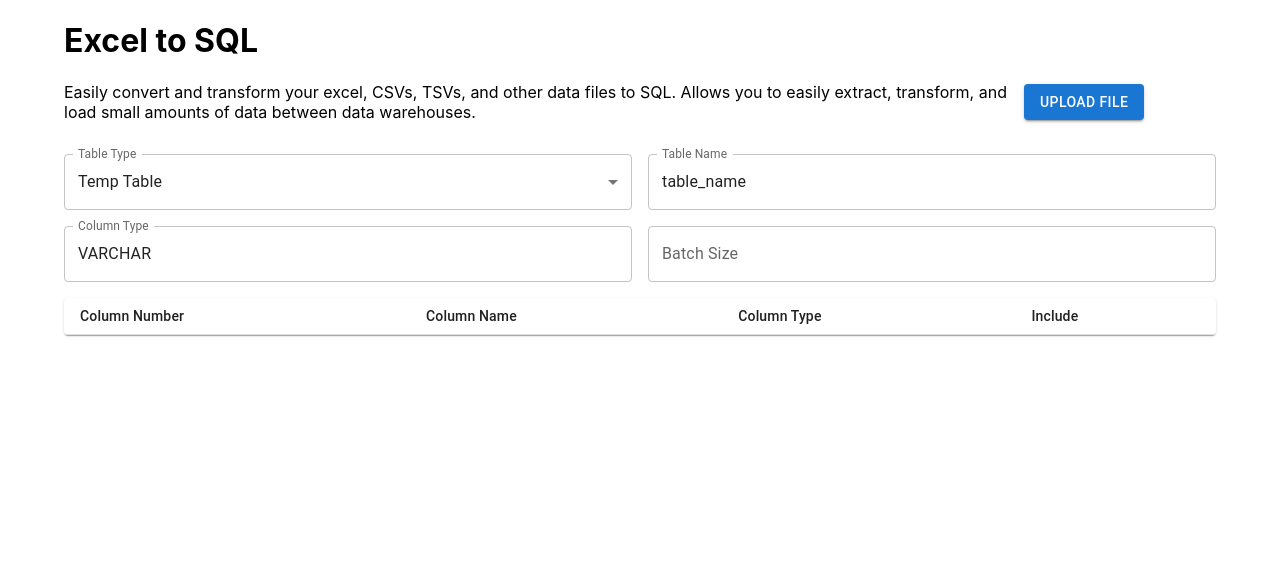
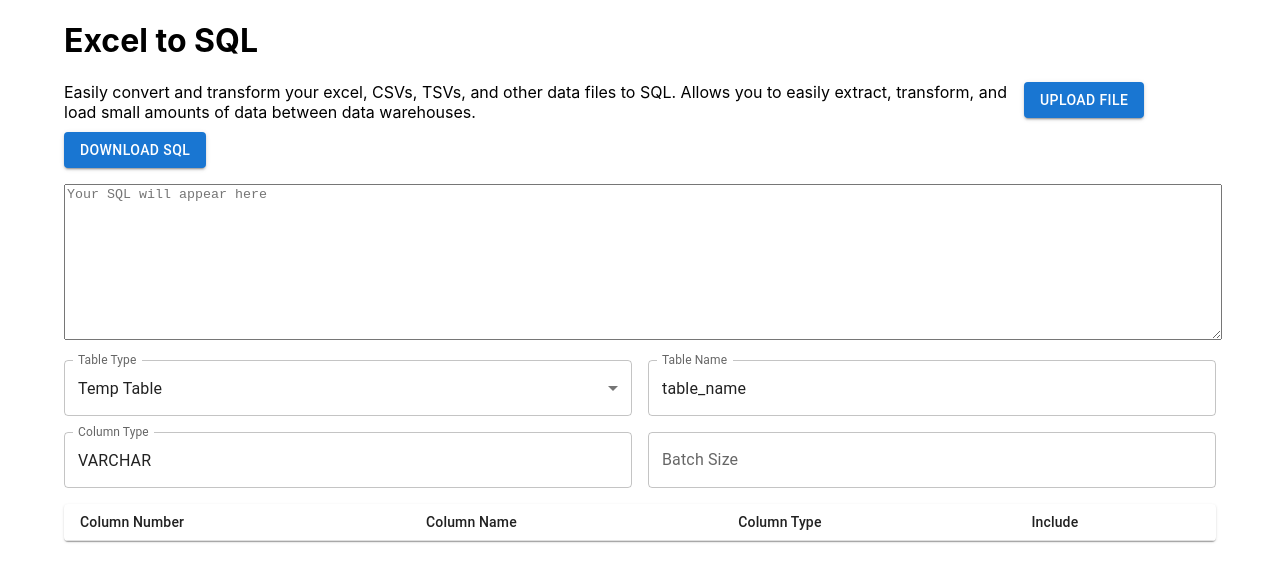
Before and after one commit to ryanwith/sqlgenerator, a React (Create React App) app: page / in a window 1280 px wide. Shown: the top 582 px of the page. Built offline with nearby package versions, Linux system fonts and the light colour scheme.

Commit message:
add ability to download sql

```diff
--- a/src/App.js
+++ b/src/App.js
@@ -1,10 +1,12 @@
 import React, { useState, useEffect } from 'react';
 import './App.css';
 import FileUpload from './components/FileUpload';
+// import SQLDownload from './components/SQLDownload';
 import SQLDisplay from './components/SQLDisplay';
 import { generateAllStatements } from './utils/sqlGenerator';
 import { Container, Typography, Grid, Box, InputLabel, Select, FormControl, MenuItem, TextField,
-  Paper, Table, TableBody, TableCell, TableContainer, TableHead, TableRow, Checkbox } from '@mui/material';
+  Paper, Table, TableBody, TableCell, TableContainer, TableHead, TableRow, Checkbox, Button } from '@mui/material';
+// import { downloadAsSingleFile } from './utils/sqlUnloader';
 
 
 function App() {
@@ -52,6 +54,19 @@ function App() {
     setFields(newFields);
   };
 
+  const downloadSQL = () => {
+    const blob = new Blob([sql], { type: 'text/sql' });
+    const url = URL.createObjectURL(blob);
+    const a = document.createElement('a');
+    a.href = url;
+    a.download = `${tableName}.sql`;
+    document.body.appendChild(a);
+    a.click();
+    document.body.removeChild(a);
+    URL.revokeObjectURL(url);
+  };
+
+
   useEffect(() => {
     if (fileData !== null ) {
       const allStatements = generateAllStatements(fileData, fields, tableName, columnType, tableType, batchSize);
@@ -68,12 +83,17 @@ return (
       <Grid item md={10} sm={9}>
           Easily convert and transform your excel, CSVs, TSVs, and other data files to SQL. Allows you to easily extract, transform, and load small amounts of data between data warehouses.
       </Grid>
-      <Grid item md={2} sm={3} style={{ display: 'flex', justifyContent: 'flex-end', alignItems: 'center' }}>
+      <Grid item xs="auto" >
         <FileUpload onData={handleData} />
+      </Grid>
+      <Grid item xs="auto" >
+      <Button variant="contained" color="primary" onClick={downloadSQL} style={{ marginTop: '10px' }}>
+          Download SQL
+      </Button>
       </Grid>
       <Grid item xs={12}>
         <Box mt={2}>
-          {isVisible && <SQLDisplay sql={sql} onChange={handleSQLChange}/>}
+          <SQLDisplay sql={sql} onChange={handleSQLChange}/>
         </Box>
       </Grid>
       <Grid id='sql-criteria' item xs={12}>
--- /dev/null
+++ b/src/components/SQLDownload.js
@@ -0,0 +1,12 @@
+// import React from 'react';
+// import { Button } from '@mui/material';
+
+// function SQLDownload() {
+//     return (
+//         <Button variant="contained" color="primary" onClick={downloadAsSingleFile} style={{ marginTop: '10px' }}>
+//         Download SQL
+//         </Button>
+//     )
+// }
+
+// export default SQLDownload();
--- /dev/null
+++ b/src/utils/sqlUnloader.js
@@ -0,0 +1,11 @@
+export const downloadAsSingleFile = (sql, tableName) => {
+    const blob = new Blob([sql], { type: 'text/sql' });
+    const url = URL.createObjectURL(blob);
+    const a = document.createElement('a');
+    a.href = url;
+    a.download = `${tableName}.sql`;
+    document.body.appendChild(a);
+    a.click();
+    document.body.removeChild(a);
+    URL.revokeObjectURL(url);
+  };
```
Also changed, not shown: src/utils/sqlChangeHandler.js (deleted).
